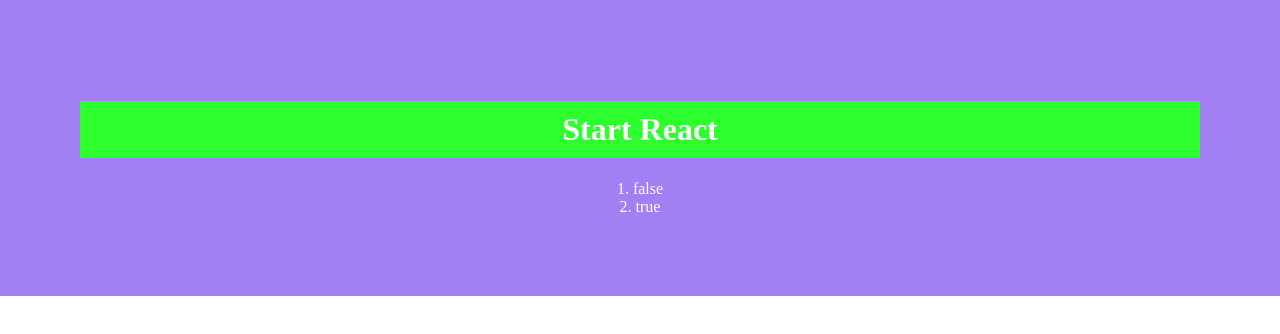
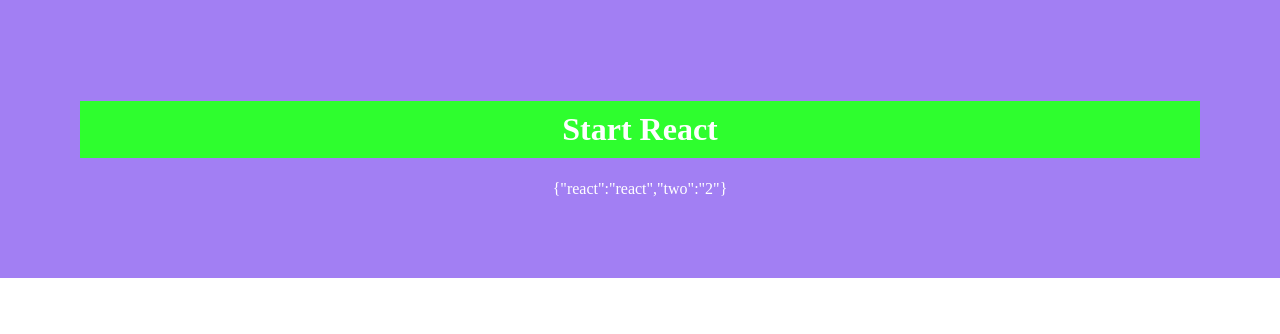
Before and after one commit to lee-kangpyo/react-start, a React (Create React App) app in the folder client/: page / in a window 1280 px wide. Shown: the top 334 px of the page. Built offline with nearby package versions, Linux system fonts and the light colour scheme.

Commit message:
Props Object

```diff
--- a/client/src/App.js
+++ b/client/src/App.js
@@ -1,13 +1,12 @@
 import React from 'react';
 import './App.css';
-import PropsBoolean from './component2/R019_PropsBoolean'
+import PropsObjVal from './component2/R020_PropsObjVal'
 
 function App() {
   return (
     <div>
       <h1>Start React</h1>
-      <PropsBoolean Bool={false}/>
-      <PropsBoolean Bool/>
+      <PropsObjVal Object_Json={{react:"react", two:"2"}}/>
     </div>
   );
 }
--- /dev/null
+++ b/client/src/component2/R020_PropsObjVal.js
@@ -0,0 +1,25 @@
+import React from 'react'
+import PropTypes from 'prop-types'
+
+class R020_PropsObjVal extends React.Component {
+  render () {
+    let {
+      Object_Json
+    } = this.props;
+
+    return(
+      <div style = {{padding:"0px"}}>
+        {JSON.stringify(Object_Json)}
+      </div>
+    )
+  }
+}
+
+R020_PropsObjVal.propTypes = {
+  Object_Json : PropTypes.shape({
+    react:PropTypes.string,
+    two:PropTypes.number
+  })
+}
+
+export default R020_PropsObjVal;
```
